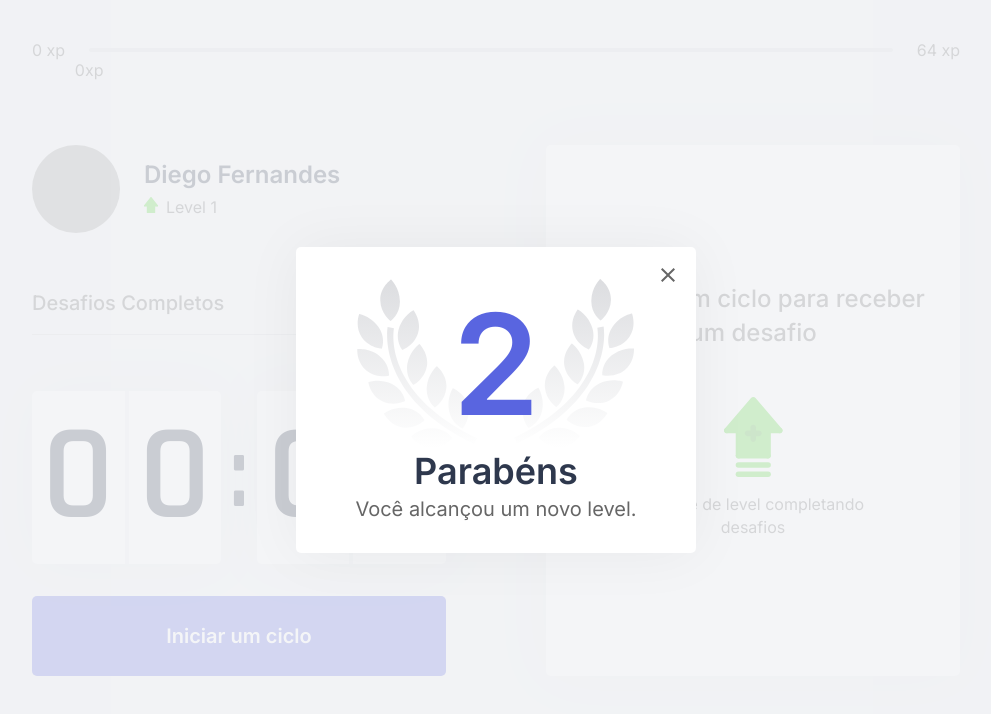
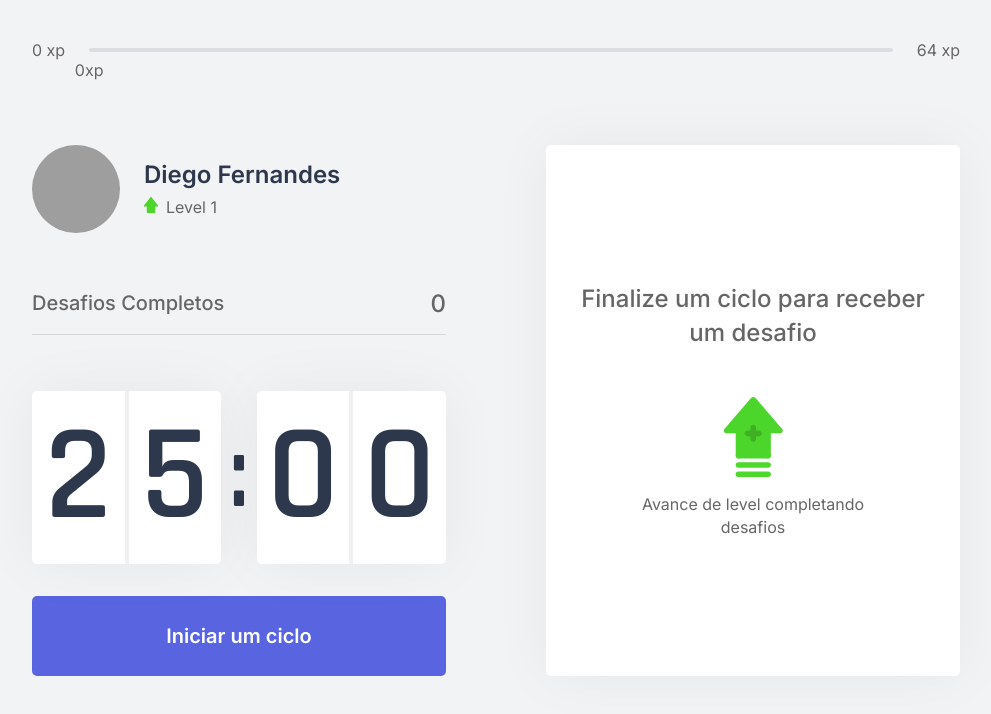
Before and after one commit to carolribeiro2112/moveit-nextjs-nlw04, a Next.js app: page / in a window 1280 px wide. Shown: the top 714 px of the page, without its empty margins (144-1135 px from the left). Built offline with nearby package versions, Linux system fonts and the light colour scheme; grey boxes are pictures that could not be loaded.

Commit message:
finish modal component

```diff
--- a/src/components/LevelUpModal/index.tsx
+++ b/src/components/LevelUpModal/index.tsx
@@ -1,15 +1,18 @@
+import { useContext } from 'react';
+import { ChallengesContext } from '../../contexts/ChallengesContext';
 import { Overlay, Container } from './styles';
 
 export function LevelUpModal () {
+  const { level, closeLevelUpModal } = useContext(ChallengesContext)
   return (
     <Overlay>
       <Container>
-        <header>2</header>
+        <header>{level}</header>
 
         <strong>Parabéns</strong>
         <p>Você alcançou um novo level.</p>
 
-        <button type='button'>
+        <button type='button' onClick={closeLevelUpModal}>
           <img src="/icons/close.svg" alt="fechar modal" />
         </button>
       </Container>
--- a/src/components/LevelUpModal/styles.ts
+++ b/src/components/LevelUpModal/styles.ts
@@ -48,6 +48,6 @@
     top: 0.5rem;
     background: transparent;
     border: 0;
-    font-size: 0;
+    font-size: 0px;
   }
 `;
--- a/src/contexts/ChallengesContext.tsx
+++ b/src/contexts/ChallengesContext.tsx
@@ -18,6 +18,7 @@
   startNewChallenge: () => void;
   resetChallenge: () => void;
   completeChallenge: () => void;
+  closeLevelUpModal: () => void;
 }
 
 interface ChallengesProviderProps {
@@ -39,6 +40,7 @@
   const [challengesCompleted, setChallengesCompleted] = useState(rest.challengesCompleted ?? 0);
 
   const [activeChallenge, setActiveChallenge] = useState(null);
+  const [isLevelUpModalOPen, setIsLevelUpModalOpen] = useState(false);
 
   const experienceToNextLevel = Math.pow((level + 1) * 4, 2)
 
@@ -54,6 +56,11 @@
 
   function levelUp() {
     setLevel(level + 1)
+    setIsLevelUpModalOpen(true);
+  }
+
+  function closeLevelUpModal() {
+    setIsLevelUpModalOpen(false)
   }
 
   function startNewChallenge() {
@@ -105,12 +112,13 @@
         startNewChallenge,
         activeChallenge,
         resetChallenge,
-        completeChallenge
+        completeChallenge,
+        closeLevelUpModal
       }}
     >
       {children}
 
-      <LevelUpModal/>
+     { isLevelUpModalOPen &&  <LevelUpModal/> }
     </ChallengesContext.Provider>
   )
 }
--- a/src/contexts/CountdownContext.tsx
+++ b/src/contexts/CountdownContext.tsx
@@ -22,7 +22,7 @@
 export function Countdownprovider({children}: CountdownProviderProps) {
   const { startNewChallenge } = useContext(ChallengesContext)
 
-  const [time, setTime] = useState(0.1*60);
+  const [time, setTime] = useState(25*60);
   const [isActive, setIsActive] = useState(false);
   const [hasFinished, setHasFinished] = useState(false);
 
@@ -37,7 +37,7 @@
     clearTimeout(countdownTimeout);
     setIsActive(false);
     setHasFinished(false)
-    setTime(0.1*60);
+    setTime(25*60);
   }
 
   useEffect(()=>{
```
